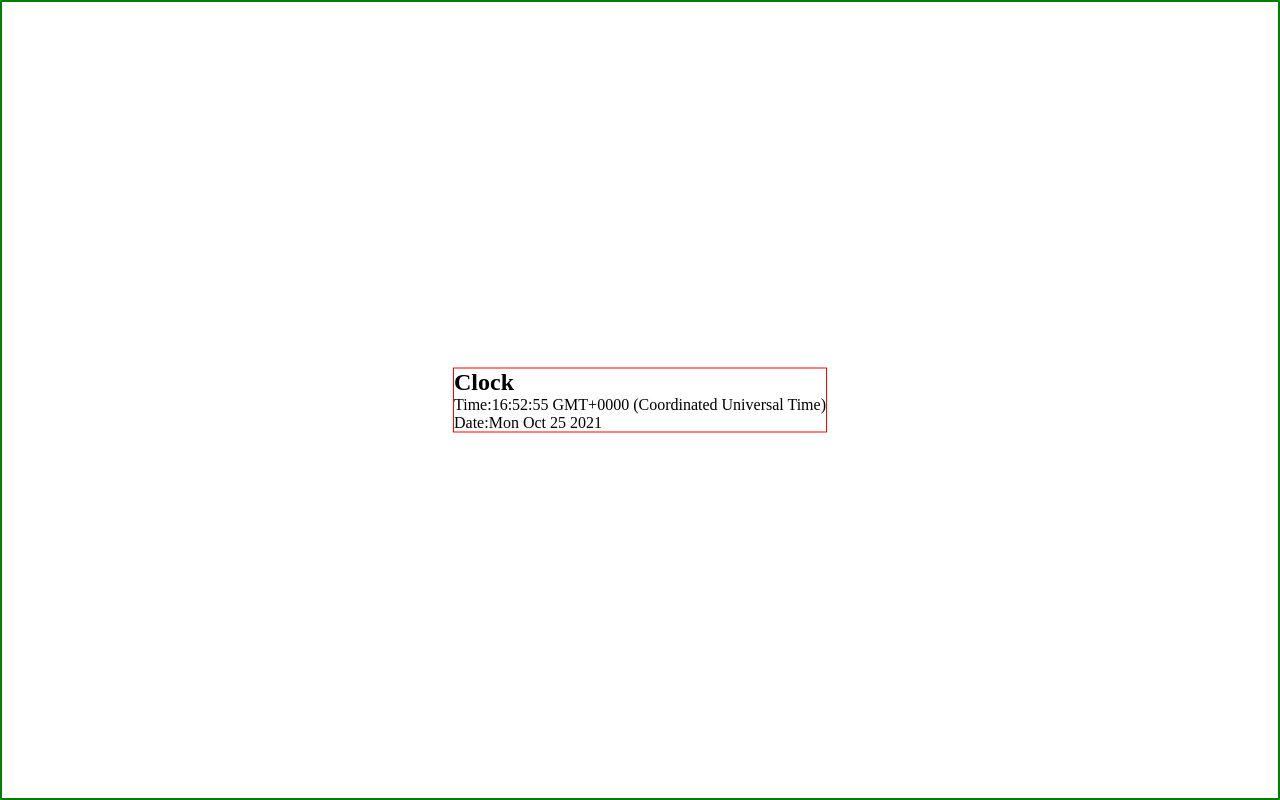
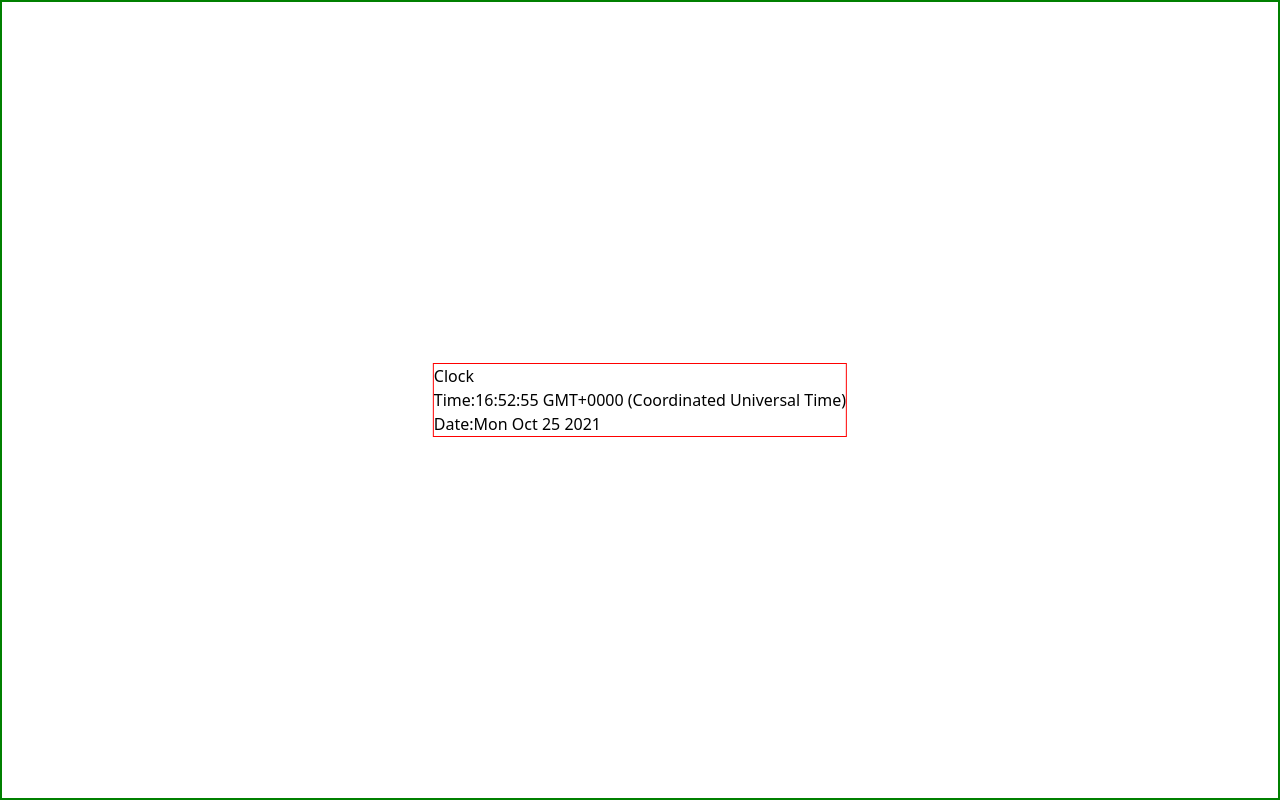
Before and after one commit to SamanAtashi/Practice_React-, a React (Create React App) app in the folder trial-7-widgets/: page / in a window 1280 px wide. Built offline with nearby package versions, Linux system fonts and the light colour scheme.

Commit message:
Install tailwind-2

```diff
--- a/trial-7-widgets/craco.config.js
+++ b/trial-7-widgets/craco.config.js
@@ -0,0 +1,7 @@
+module.exports = {
+	style: {
+		postcss: {
+			plugins: [require('tailwindcss'), require('autoprefixer')],
+		},
+	},
+};
--- a/trial-7-widgets/src/index.css
+++ b/trial-7-widgets/src/index.css
@@ -1,3 +1,7 @@
+@tailwind base;
+@tailwind components;
+@tailwind utilities;
+
 * {
 	margin: 0;
 	padding: 0;
--- /dev/null
+++ b/trial-7-widgets/tailwind.config.js
@@ -0,0 +1,11 @@
+module.exports = {
+	purge: ['./src/**/*.{js,jsx,ts,tsx}', './public/index.html'],
+	darkMode: false, // or 'media' or 'class'
+	theme: {
+		extend: {},
+	},
+	variants: {
+		extend: {},
+	},
+	plugins: [],
+};
```
